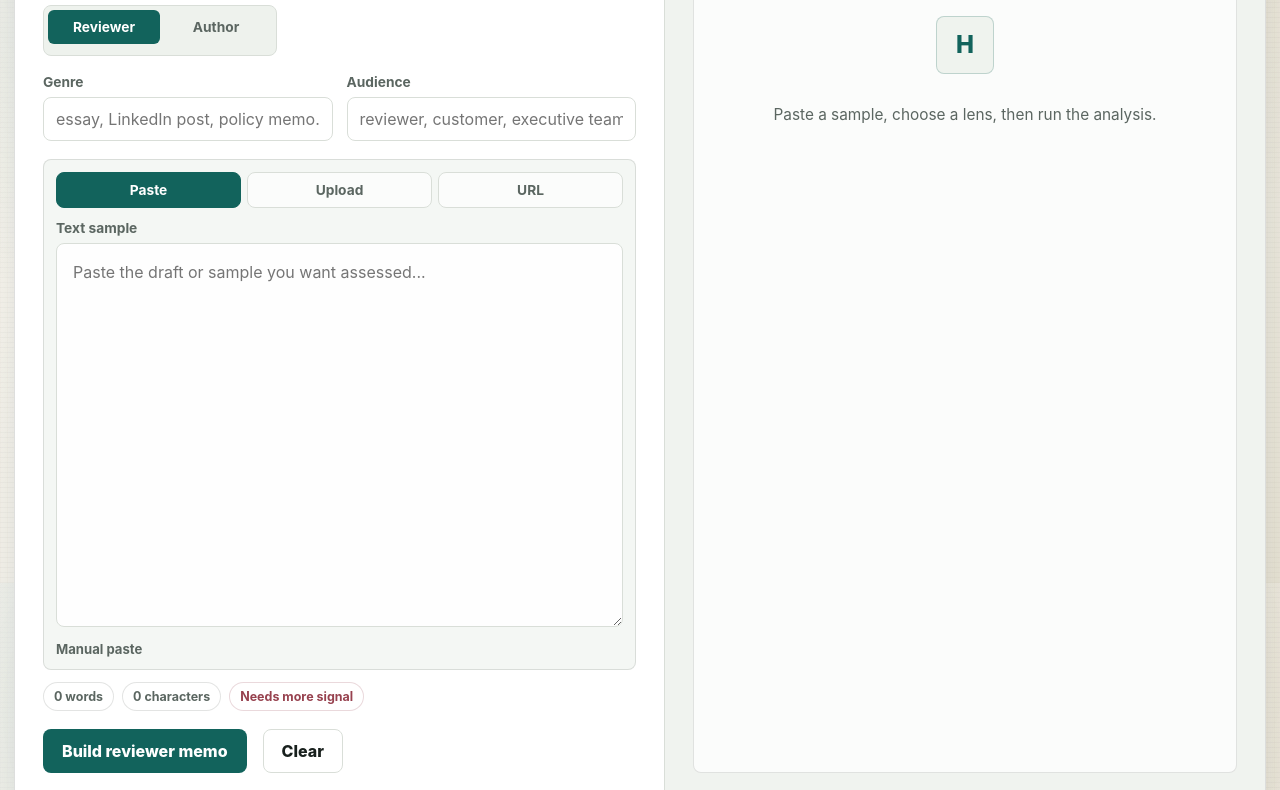
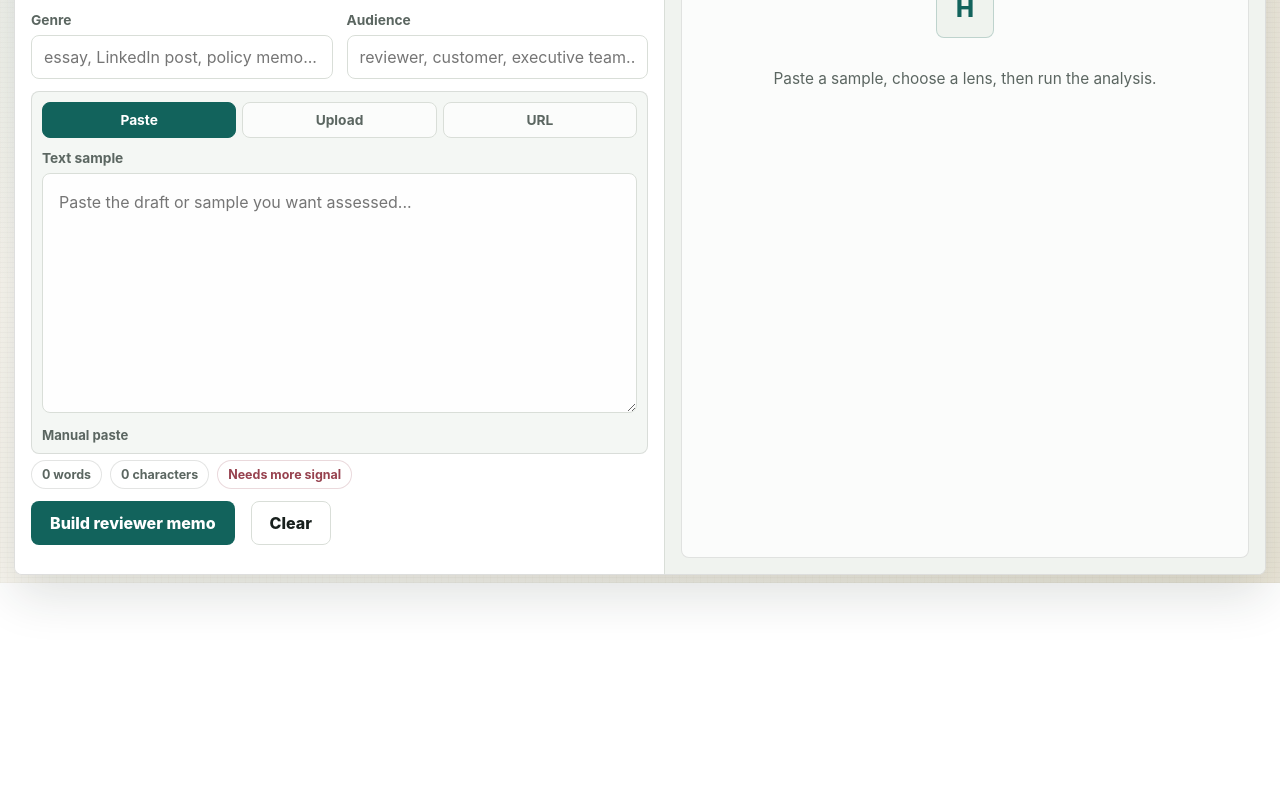
Before and after one commit to rwitte42/humanization, a website: page web/public/index.html in a window 1280 px wide. Shown: the part 217-1007 px from the top of the page. After the commit the page ends 800 px from the top, so only its background shows below. Drawn offline with Linux system fonts and the light colour scheme; no server answers.

Commit message:
Tighten Humanization input height for iPad

```diff
--- a/web/public/index.html
+++ b/web/public/index.html
@@ -4,7 +4,7 @@
     <meta charset="UTF-8" />
     <meta name="viewport" content="width=device-width, initial-scale=1.0" />
     <title>Humanization Studio</title>
-    <link rel="stylesheet" href="styles.css?v=20260527-0725" />
+    <link rel="stylesheet" href="styles.css?v=20260527-0731" />
   </head>
   <body>
     <main class="shell">
@@ -183,6 +183,6 @@
         </aside>
       </section>
     </main>
-    <script src="app.js?v=20260527-0725" type="module"></script>
+    <script src="app.js?v=20260527-0731" type="module"></script>
   </body>
 </html>
--- a/web/public/styles.css
+++ b/web/public/styles.css
@@ -449,8 +449,8 @@ select {
 }
 
 textarea {
-  min-height: clamp(220px, 30vh, 320px);
-  max-height: 48vh;
+  min-height: clamp(160px, 23vh, 260px);
+  max-height: 38vh;
   resize: vertical;
   padding: 16px;
   line-height: 1.55;
@@ -1059,8 +1059,41 @@ blockquote {
   }
 
   textarea {
-    min-height: 210px;
-    max-height: 42vh;
+    min-height: 160px;
+    max-height: 34vh;
+  }
+}
+
+@media (orientation: landscape) and (max-height: 820px) {
+  .shell {
+    padding: 8px 0;
+  }
+
+  .workbench {
+    min-height: calc(100vh - 16px);
+  }
+
+  .editor-pane,
+  .results-pane {
+    padding: 16px;
+  }
+
+  h1 {
+    font-size: clamp(2.2rem, 5.5vw, 3.2rem);
+  }
+
+  .analysis-form {
+    gap: 12px;
+    margin-top: 18px;
+  }
+
+  .source-workspace {
+    padding: 10px;
+  }
+
+  textarea {
+    min-height: 150px;
+    max-height: 30vh;
   }
 }
 
```
